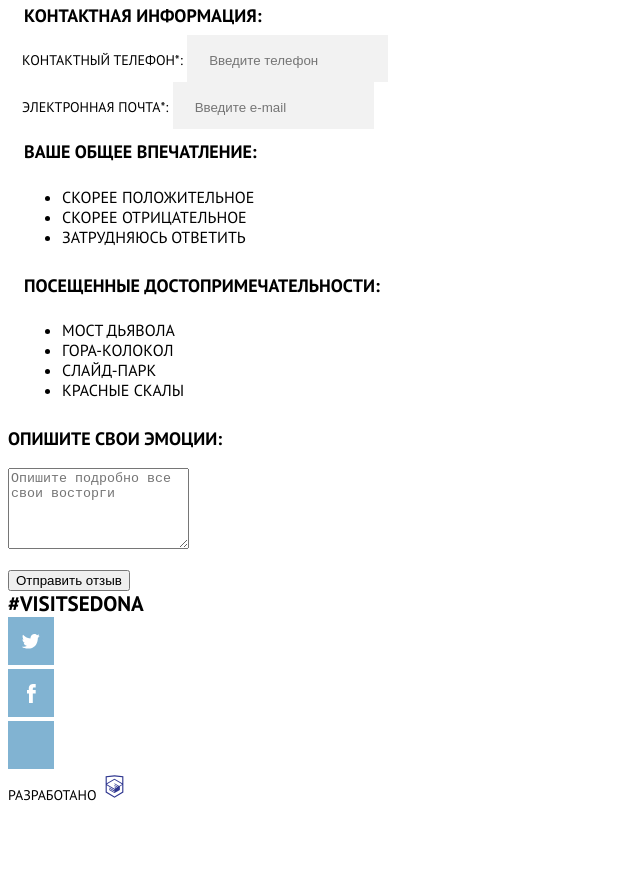
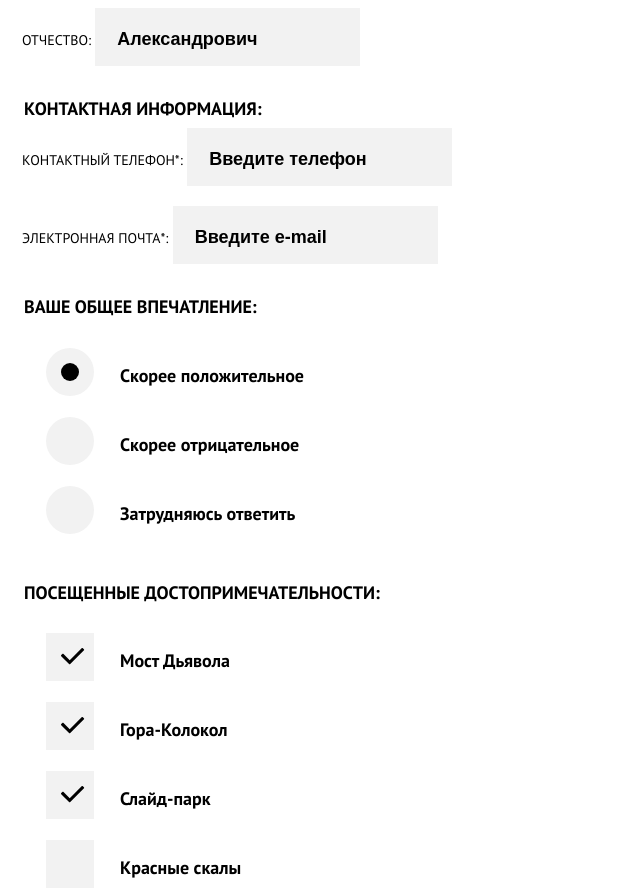
Before and after one commit to Xaba73/Sedona-Adaptiv, a website: page source/Form.html in a window 1280 px wide. Shown: the part 624-1520 px from the top of the page, without its empty margins (0-640 px from the left). Before the commit the page ends 1440 px from the top, so only its background shows below. Drawn offline with nearby package versions, Linux system fonts and the light colour scheme; files that its build step writes are made by us from their sources.

Commit message:
Сделал базовую стилизацию формы, подогнал разметку к более оптимальной

```diff
--- a/source/Form.html
+++ b/source/Form.html
@@ -53,7 +53,7 @@
       <div class="review-form__wrapper">
         <form action="https://echo.htmlacademy.ru/" method="post">
           <h2 class="visually-hidden">Напишите нам</h2>
-          <fieldset class="review-form__item full-name-form">
+          <fieldset class="review-form__fieldset full-name-form">
             <legend class="review-form__title">Представьтесь:</legend>
             <div class="full-name-form__field-group field">
               <label class="field__label" for="first-name">Имя*:</label>
@@ -68,7 +68,7 @@
               <input class="field__input" id="surname" type="text" name="surname" placeholder="Александрович">
             </div>
           </fieldset>
-          <fieldset class="review-form__item contacts">
+          <fieldset class="review-form__fieldset contacts">
             <legend class="review-form__title">Контактная информация:</legend>
             <div class="contacts__field-group field">
               <label class="field__label" for="phone-number">Контактный телефон*:</label>
@@ -80,65 +80,51 @@
               <input class="field__input" id="email" type="email" name="email" placeholder="Введите e-mail" required>
             </div>
           </fieldset>
-          <fieldset class="review-form__item impression">
+          <fieldset class="review-form__fieldset impression">
             <legend class="review-form__title">Ваше общее впечатление:</legend>
-            <ul class="impression__list">
-              <li class="impression__item">
-                <label class="impression__control">
-                  <input class="visually-hidden review-form__radio" type="radio" name="impression-group"
-                    value="positive" checked>
-                  <span class="impression__label">Скорее положительное</span>
-                </label>
+            <ul class="review-form__list">
+              <li class="review-form__item">
+                <input class="visually-hidden review-form__radio" id="positive" type="radio" name="impression-group"
+                  value="positive" checked>
+                <label class="review-form__label" for="positive">Скорее положительное</label>
               </li>
-              <li class="impression__item">
-                <label class="impression__control">
-                  <input class="visually-hidden review-form__radio" type="radio" name="impression-group"
-                    value="negative">
-                  <span class="impression__label">Скорее отрицательное</span>
-                </label>
+              <li class="review-form__item">
+                <input class="visually-hidden review-form__radio" id="negative" type="radio" name="impression-group"
+                  value="negative">
+                <label class="review-form__label" for="negative">Скорее отрицательное</label>
               </li>
-              <li class="impression__item">
-                <label class="impression__control">
-                  <input class="visually-hidden review-form__radio" type="radio" name="impression-group"
-                    value="hard-question">
-                  <span class="impression__label">Затрудняюсь ответить</span>
-                </label>
+              <li class="review-form__item">
+                <input class="visually-hidden review-form__radio" type="radio" id="difficult" name="impression-group"
+                  value="difficult">
+                <label class="review-form__label" for="difficult">Затрудняюсь ответить</label>
               </li>
             </ul>
           </fieldset>
-          <fieldset class="review-form__item attraction">
+          <fieldset class="review-form__fieldset attraction">
             <legend class="review-form__title">Посещенные достопримечательности:</legend>
-            <ul class="attraction__list">
-              <li class="attraction__item">
-                <label class="attraction__control">
-                  <input class="visually-hidden review-form__checkbox" type="checkbox" name="Devil-bridge" checked>
-                  <span class="attraction__label">Мост Дьявола</span>
-                </label>
+            <ul class="review-form__list">
+              <li class="review-form__item">
+                <input class="visually-hidden review-form__checkbox" id="Devil-bridge" type="checkbox" name="Devil-bridge" checked>
+                <label class="review-form__label" for="Devil-bridge">Мост Дьявола</label>
               </li>
-              <li class="attraction__item">
-                <label class="attraction__control">
-                  <input class="visually-hidden review-form__checkbox" type="checkbox" name="Mount-Bell" checked>
-                  <span class="attraction__label">Гора-Колокол</span>
-                </label>
+              <li class="review-form__item">
+                <input class="visually-hidden review-form__checkbox" id="Mount-Bell" type="checkbox" name="Mount-Bell" checked>
+                <label class="review-form__label" for="Mount-Bell">Гора-Колокол</label>
               </li>
-              <li class="attraction__item">
-                <label class="attraction__control">
-                  <input class="visually-hidden review-form__checkbox" type="checkbox" name="Slide-park" checked>
-                  <span class="attraction__label">Слайд-парк</span>
-                </label>
+              <li class="review-form__item">
+                <input class="visually-hidden review-form__checkbox" id="Slide-park" type="checkbox" name="Slide-park" checked>
+                <label class="review-form__label" for="Slide-park">Слайд-парк</label>
               </li>
-              <li class="attraction__item">
-                <label class="attraction__control">
-                  <input class="attraction__field visually-hidden" type="checkbox" name="Red-rocks">
-                  <span class="attraction__label">Красные скалы</span>
-                </label>
+              <li class="review-form__item">
+                  <input class=" visually-hidden review-form__checkbox" id="Red-rocks" type="checkbox" name="Red-rocks">
+                  <label class="review-form__label" for="Red-rocks">Красные скалы</label>
               </li>
             </ul>
           </fieldset>
           <div class="feels">
             <label class="review-form__title" for="description-feedback">Опишите свои эмоции:</label>
             <p class="feels__field-wrapper">
-              <textarea class="feels__field" id="description-feedback" rows="5"
+              <textarea class="feels__field" id="description-feedback" rows="5" cols="25"
                 placeholder="Опишите подробно все свои восторги" name="feels-rewiev"></textarea>
             </p>
           </div>
--- /dev/null
+++ b/source/sass/blocks/feels.scss
@@ -0,0 +1,15 @@
+.feels__field {
+  font-family: "PT Sans", sans-serif;
+  font-size: 18px;
+  line-height: 26px;
+  font-weight: bold;
+  overflow: auto;
+  border: none;
+  resize: none;
+  background-color: $grey-field;
+  padding: 13px 23px 29px 21px;
+
+  &::placeholder {
+    color: black;
+  }
+}
--- a/source/sass/blocks/review-form.scss
+++ b/source/sass/blocks/review-form.scss
@@ -1,4 +1,4 @@
-.review-form__item {
+.review-form__fieldset {
   border: none;
 }
 
@@ -12,10 +12,84 @@
   font-size: 14px;
   line-height: 26px;
 }
-.field__input{
+
+.field__input {
   background-color: $grey-field;
   border: none;
   padding-top: 18px;
   padding-bottom: 14px;
   padding-left: 22px;
+  margin-bottom: 20px;
+  font-size: 18px;
+  line-height: 26px;
+  font-weight: bold;
+
+  &::placeholder {
+    color: black;
+  }
 }
+
+.review-form__list {
+  list-style: none;
+  margin: 0;
+  padding: 0;
+}
+
+.review-form__item {
+  padding-left: 98px;
+  text-transform: none;
+  position: relative;
+  display: block;
+  cursor: pointer;
+}
+
+.review-form__label {
+  display: block;
+  margin-bottom: 43px;
+  margin-top: 37px;
+  cursor: pointer;
+  font-weight: bold;
+  font-size: 18px;
+  line-height: 26px;
+}
+
+.review-form__radio+label::before,
+.review-form__checkbox+label::before {
+  content: "";
+  position: absolute;
+  width: 48px;
+  height: 48px;
+  background-color: $grey-field;
+  cursor: pointer;
+  top: -15px;
+  left: 24px;
+}
+
+.review-form__radio+label::before {
+  border-radius: 50%;
+}
+
+.review-form__radio:checked+label::after {
+  content: "";
+  position: absolute;
+  width: 18px;
+  height: 18px;
+  background-color: black;
+  border-radius: 50%;
+  cursor: pointer;
+  top: 0px;
+  left: 39px;
+}
+
+.review-form__checkbox:checked+label::after {
+  content: "";
+  position: absolute;
+  width: 46px;
+  height: 46px;
+  background-image: url(../../img/form-checked.svg);
+  background-repeat: no-repeat;
+  background-position: 0 0;
+  cursor: pointer;
+  top: 0px;
+  left: 39px;
+}
--- a/source/sass/style.scss
+++ b/source/sass/style.scss
@@ -21,3 +21,4 @@
 @import "blocks/logo.scss";
 @import "blocks/page.scss";
 @import "blocks/review-form.scss";
+@import "blocks/feels.scss"
```
Also changed, not shown: source/img/form-checked.svg (added).
